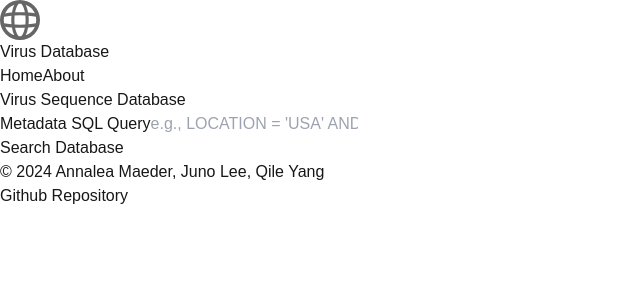
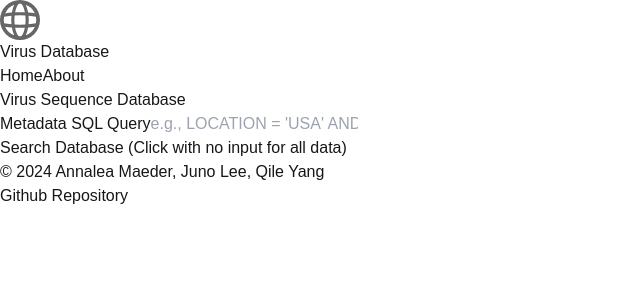
Before and after one commit to Qile0317/bioe131-final-project-qja-fa24, a Next.js app in the folder website/: page / in a window 1280 px wide. Shown: the top 300 px of the page, without its empty margins (0-640 px from the left). Built offline with nearby package versions, Linux system fonts and the light colour scheme.

Commit message:
improve query button

```diff
--- a/website/src/app/page.tsx
+++ b/website/src/app/page.tsx
@@ -51,7 +51,7 @@ export default function Home() {
             onClick={handleSearch}
             className="bg-blue-600 text-white px-6 py-2 rounded hover:bg-blue-700 transition"
           >
-            Search Database
+            Search Database (Click with no input for all data)
           </button>
         </div>
 
```
